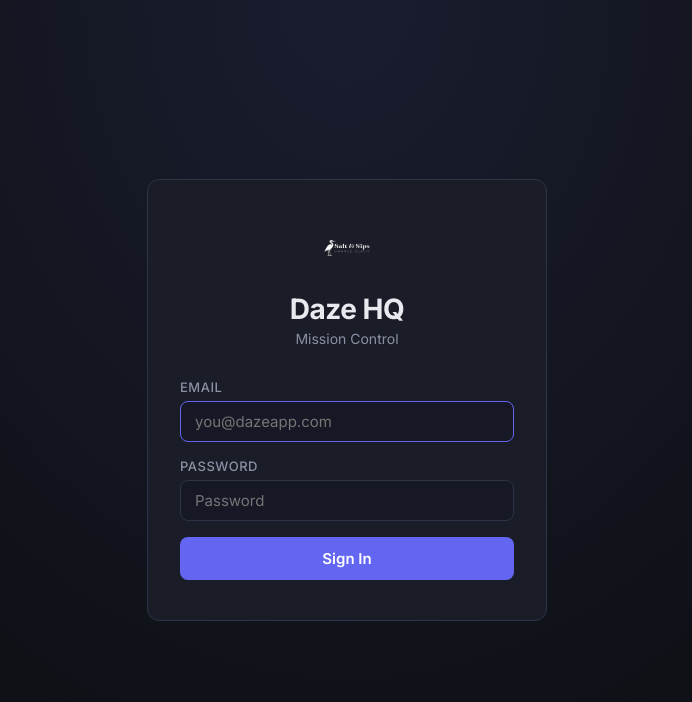
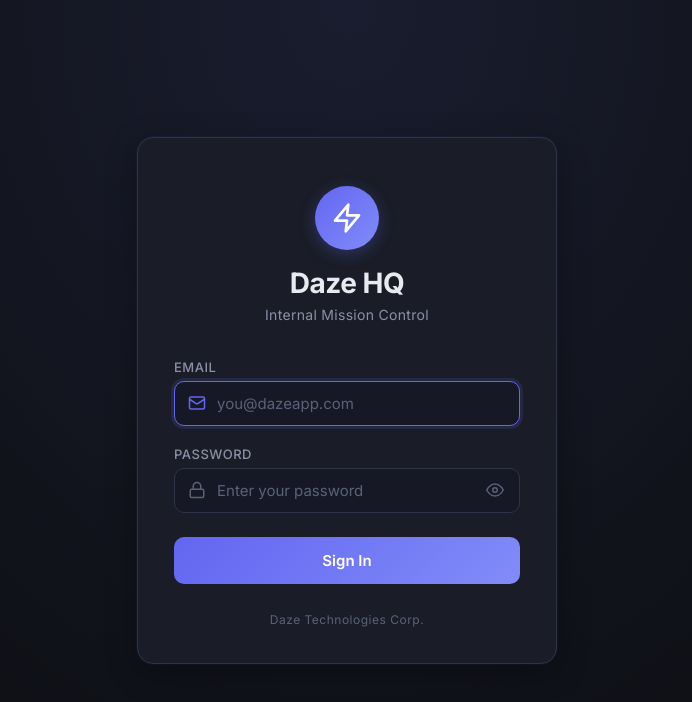
Before and after one commit to Daze-Platform/daze-hq, a React (Vite) app: page / in a window 1280 px wide. Shown: the top 702 px of the page, without its empty margins (293-985 px from the left). Built offline with nearby package versions, Linux system fonts and the light colour scheme; no server answers.

Commit message:
Improve login UI: icon ring, input icons, show/hide password, gradient button, better spacing

```diff
--- a/src/components/Login.tsx
+++ b/src/components/Login.tsx
@@ -5,6 +5,7 @@ export function Login() {
   const { signIn } = useAuth()
   const [email, setEmail] = useState('')
   const [password, setPassword] = useState('')
+  const [showPassword, setShowPassword] = useState(false)
   const [error, setError] = useState('')
   const [loading, setLoading] = useState(false)
 
@@ -24,16 +25,34 @@ export function Login() {
     <div className="login-container">
       <div className="login-card">
         <div className="login-logo">
-          <img src="/daze-logo.png" alt="Daze" className="logo-img" />
+          <div className="login-icon-ring">
+            <svg width="32" height="32" viewBox="0 0 24 24" fill="none" stroke="currentColor" strokeWidth="2" strokeLinecap="round" strokeLinejoin="round">
+              <path d="M13 2L3 14h9l-1 8 10-12h-9l1-8z"/>
+            </svg>
+          </div>
           <h1>Daze HQ</h1>
-          <p className="login-subtitle">Mission Control</p>
+          <p className="login-subtitle">Internal Mission Control</p>
         </div>
 
         <form onSubmit={handleSubmit} className="login-form">
-          {error && <div className="login-error">{error}</div>}
+          {error && (
+            <div className="login-error">
+              <svg width="16" height="16" viewBox="0 0 24 24" fill="none" stroke="currentColor" strokeWidth="2" strokeLinecap="round" strokeLinejoin="round">
+                <circle cx="12" cy="12" r="10"/>
+                <line x1="15" y1="9" x2="9" y2="15"/>
+                <line x1="9" y1="9" x2="15" y2="15"/>
+              </svg>
+              {error}
+            </div>
+          )}
 
           <div className="form-group">
             <label htmlFor="email">Email</label>
+            <div className="input-wrapper">
+              <svg className="input-icon" width="18" height="18" viewBox="0 0 24 24" fill="none" stroke="currentColor" strokeWidth="2" strokeLinecap="round" strokeLinejoin="round">
+                <rect x="2" y="4" width="20" height="16" rx="2"/>
+                <path d="m22 7-8.97 5.7a1.94 1.94 0 0 1-2.06 0L2 7"/>
+              </svg>
               <input
                 id="email"
                 type="email"
@@ -44,23 +63,56 @@ export function Login() {
                 autoFocus
               />
             </div>
+          </div>
 
           <div className="form-group">
             <label htmlFor="password">Password</label>
+            <div className="input-wrapper">
+              <svg className="input-icon" width="18" height="18" viewBox="0 0 24 24" fill="none" stroke="currentColor" strokeWidth="2" strokeLinecap="round" strokeLinejoin="round">
+                <rect x="3" y="11" width="18" height="11" rx="2" ry="2"/>
+                <path d="M7 11V7a5 5 0 0 1 10 0v4"/>
+              </svg>
               <input
                 id="password"
-              type="password"
+                type={showPassword ? 'text' : 'password'}
                 value={password}
                 onChange={(e) => setPassword(e.target.value)}
-              placeholder="Password"
+                placeholder="Enter your password"
                 required
               />
+              <button
+                type="button"
+                className="password-toggle"
+                onClick={() => setShowPassword(!showPassword)}
+                tabIndex={-1}
+              >
+                {showPassword ? (
+                  <svg width="18" height="18" viewBox="0 0 24 24" fill="none" stroke="currentColor" strokeWidth="2" strokeLinecap="round" strokeLinejoin="round">
+                    <path d="M17.94 17.94A10.07 10.07 0 0 1 12 20c-7 0-11-8-11-8a18.45 18.45 0 0 1 5.06-5.94"/>
+                    <path d="M9.9 4.24A9.12 9.12 0 0 1 12 4c7 0 11 8 11 8a18.5 18.5 0 0 1-2.16 3.19"/>
+                    <line x1="1" y1="1" x2="23" y2="23"/>
+                  </svg>
+                ) : (
+                  <svg width="18" height="18" viewBox="0 0 24 24" fill="none" stroke="currentColor" strokeWidth="2" strokeLinecap="round" strokeLinejoin="round">
+                    <path d="M1 12s4-8 11-8 11 8 11 8-4 8-11 8-11-8-11-8z"/>
+                    <circle cx="12" cy="12" r="3"/>
+                  </svg>
+                )}
+              </button>
+            </div>
           </div>
 
           <button type="submit" className="login-btn" disabled={loading}>
-            {loading ? 'Signing in...' : 'Sign In'}
+            {loading ? (
+              <>
+                <span className="login-spinner"></span>
+                Signing in...
+              </>
+            ) : 'Sign In'}
           </button>
         </form>
+
+        <p className="login-footer">Daze Technologies Corp.</p>
       </div>
     </div>
   )
--- a/src/index.css
+++ b/src/index.css
@@ -72,16 +72,30 @@ body {
 
 .login-card {
   width: 100%;
-  max-width: 400px;
+  max-width: 420px;
   background: var(--bg-secondary);
   border: 1px solid var(--border);
-  border-radius: var(--radius-lg);
-  padding: 40px 32px;
+  border-radius: 16px;
+  padding: 48px 36px 36px;
+  box-shadow: 0 8px 32px rgba(0, 0, 0, 0.3), 0 0 0 1px rgba(99, 102, 241, 0.05);
 }
 
 .login-logo {
   text-align: center;
-  margin-bottom: 32px;
+  margin-bottom: 36px;
+}
+
+.login-icon-ring {
+  width: 64px;
+  height: 64px;
+  border-radius: 50%;
+  background: linear-gradient(135deg, var(--accent), #818cf8);
+  display: inline-flex;
+  align-items: center;
+  justify-content: center;
+  margin-bottom: 16px;
+  color: white;
+  box-shadow: 0 4px 16px rgba(99, 102, 241, 0.3);
 }
 
 .logo-img {
@@ -102,13 +116,14 @@ body {
 .login-subtitle {
   color: var(--text-secondary);
   font-size: 14px;
-  margin-top: 4px;
+  margin-top: 6px;
+  letter-spacing: 0.3px;
 }
 
 .login-form {
   display: flex;
   flex-direction: column;
-  gap: 16px;
+  gap: 20px;
 }
 
 .form-group {
@@ -126,24 +141,48 @@ body {
   letter-spacing: 0.5px;
 }
 
+.input-wrapper {
+  position: relative;
+  display: flex;
+  align-items: center;
+}
+
+.input-icon {
+  position: absolute;
+  left: 14px;
+  color: var(--text-muted);
+  pointer-events: none;
+  transition: color 0.2s;
+}
+
+.input-wrapper:focus-within .input-icon {
+  color: var(--accent);
+}
+
 .form-group input,
 .form-group select,
 .form-group textarea {
-  padding: 10px 14px;
+  padding: 12px 14px 12px 42px;
   background: var(--bg-input);
   border: 1px solid var(--border);
-  border-radius: var(--radius);
+  border-radius: 10px;
   color: var(--text-primary);
   font-size: 15px;
   font-family: var(--font);
   outline: none;
-  transition: border-color 0.2s;
+  transition: border-color 0.2s, box-shadow 0.2s;
+  width: 100%;
 }
 
 .form-group input:focus,
 .form-group select:focus,
 .form-group textarea:focus {
   border-color: var(--accent);
+  box-shadow: 0 0 0 3px rgba(99, 102, 241, 0.15);
+}
+
+.form-group input::placeholder {
+  color: var(--text-muted);
 }
 
 .form-group textarea {
@@ -155,35 +194,83 @@ body {
   gap: 12px;
 }
 
+.password-toggle {
+  position: absolute;
+  right: 12px;
+  background: none;
+  border: none;
+  color: var(--text-muted);
+  cursor: pointer;
+  padding: 4px;
+  display: flex;
+  align-items: center;
+  transition: color 0.2s;
+}
+
+.password-toggle:hover {
+  color: var(--text-secondary);
+}
+
 .login-error {
   background: rgba(239, 68, 68, 0.12);
   border: 1px solid rgba(239, 68, 68, 0.3);
   color: #fca5a5;
-  padding: 10px 14px;
-  border-radius: var(--radius);
+  padding: 12px 14px;
+  border-radius: 10px;
   font-size: 14px;
+  display: flex;
+  align-items: center;
+  gap: 8px;
 }
 
 .login-btn {
-  padding: 12px;
-  background: var(--accent);
+  padding: 14px;
+  background: linear-gradient(135deg, var(--accent), #818cf8);
   color: white;
   border: none;
-  border-radius: var(--radius);
+  border-radius: 10px;
   font-size: 15px;
   font-weight: 600;
   cursor: pointer;
-  transition: background 0.2s;
+  transition: opacity 0.2s, transform 0.1s;
   font-family: var(--font);
+  margin-top: 4px;
+  display: flex;
+  align-items: center;
+  justify-content: center;
+  gap: 8px;
 }
 
 .login-btn:hover {
-  background: var(--accent-hover);
+  opacity: 0.9;
+  transform: translateY(-1px);
+}
+
+.login-btn:active {
+  transform: translateY(0);
 }
 
 .login-btn:disabled {
   opacity: 0.6;
   cursor: not-allowed;
+  transform: none;
+}
+
+.login-spinner {
+  width: 16px;
+  height: 16px;
+  border: 2px solid rgba(255, 255, 255, 0.3);
+  border-top-color: white;
+  border-radius: 50%;
+  animation: spin 0.6s linear infinite;
+}
+
+.login-footer {
+  text-align: center;
+  color: var(--text-muted);
+  font-size: 12px;
+  margin-top: 28px;
+  letter-spacing: 0.5px;
 }
 
 /* Header */
```
Lines whose indentation alone changed are shown as unchanged.
